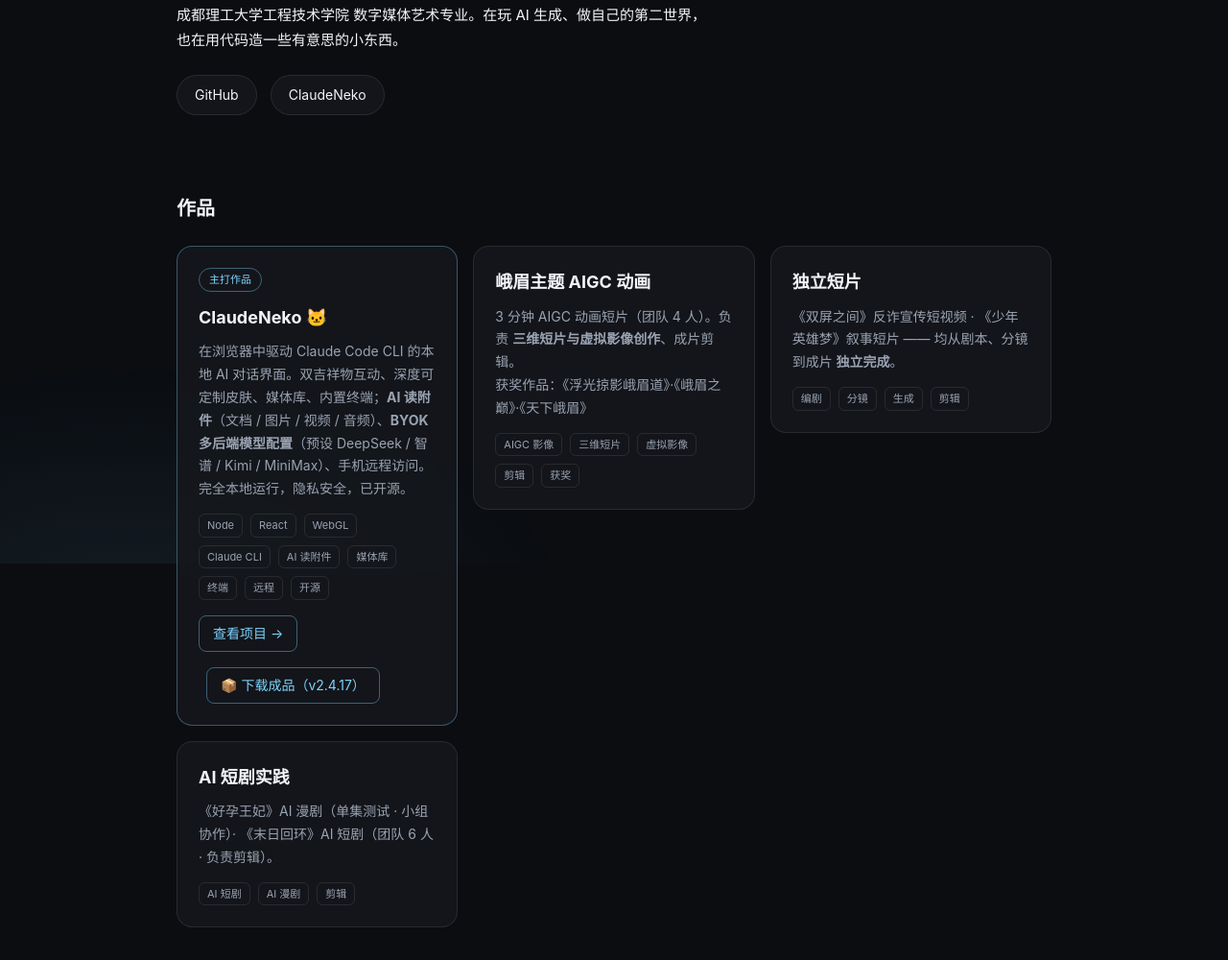
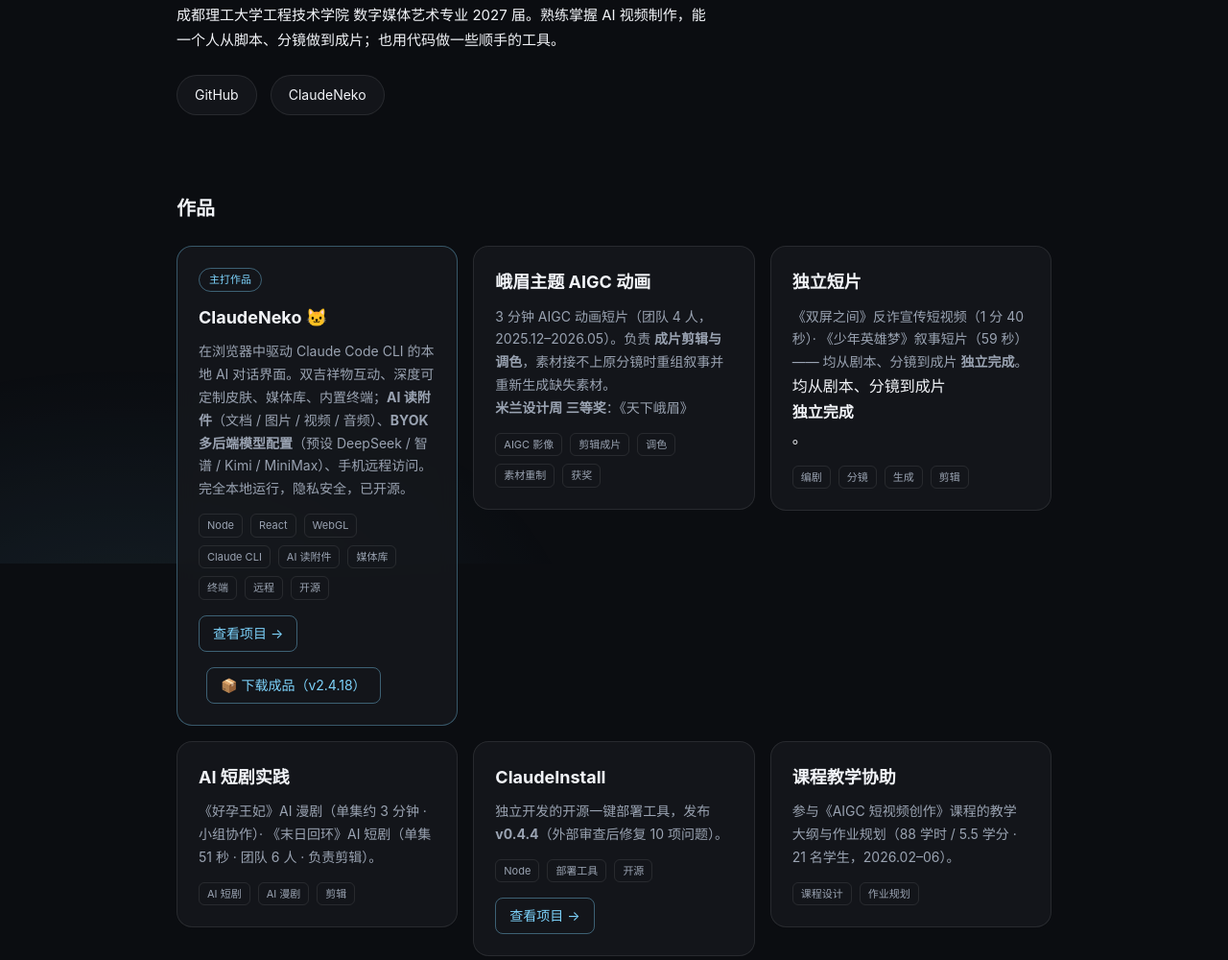
Before and after one commit to YTDX-158/YTDX-158.github.io, a plain HTML site: page index.html in a window 1280 px wide. Shown: the part 213-1213 px from the top of the page at 96% size. Drawn offline with Linux system fonts and the light colour scheme.

Commit message:
更新作品集：补 ClaudeInstall 与教学协助，简介与时间口径对齐简历

```diff
--- a/index.html
+++ b/index.html
@@ -90,8 +90,8 @@
   <header class="hero">
     <div class="wrap">
       <h1>仰天大笑</h1>
-      <p class="sub">YTDX-158 · 数字媒体艺术 · AI 创作玩家</p>
-      <p class="intro">成都理工大学工程技术学院 数字媒体艺术专业。在玩 AI 生成、做自己的第二世界，也在用代码造一些有意思的小东西。</p>
+      <p class="sub">YTDX-158 · 数字媒体艺术 · AI 影像创作</p>
+      <p class="intro">成都理工大学工程技术学院 数字媒体艺术专业 2027 届。熟练掌握 AI 视频制作，能一个人从脚本、分镜做到成片；也用代码做一些顺手的工具。</p>
       <div class="links">
         <a href="https://github.com/YTDX-158" target="_blank">GitHub</a>
         <a href="https://github.com/YTDX-158/ClaudeNeko" target="_blank">ClaudeNeko</a>
@@ -112,23 +112,24 @@
             <span class="tag">Node</span><span class="tag">React</span><span class="tag">WebGL</span><span class="tag">Claude CLI</span><span class="tag">AI 读附件</span><span class="tag">媒体库</span><span class="tag">终端</span><span class="tag">远程</span><span class="tag">开源</span>
           </div>
           <a class="more" href="https://github.com/YTDX-158/ClaudeNeko" target="_blank">查看项目 →</a>
-          <a class="more" href="https://github.com/YTDX-158/ClaudeNeko/releases" target="_blank" style="margin-left:8px">📦 下载成品（v2.4.17）</a>
+          <a class="more" href="https://github.com/YTDX-158/ClaudeNeko/releases" target="_blank" style="margin-left:8px">📦 下载成品（v2.4.18）</a>
         </article>
 
         <!-- 影像作品 -->
         <article class="card">
           <h3>峨眉主题 AIGC 动画</h3>
-          <p>3 分钟 AIGC 动画短片（团队 4 人）。负责 <strong>三维短片与虚拟影像创作</strong>、成片剪辑。<br />
-             获奖作品：《浮光掠影峨眉道》·《峨眉之巅》·《天下峨眉》</p>
+          <p>3 分钟 AIGC 动画短片（团队 4 人，2025.12–2026.05）。负责 <strong>成片剪辑与调色</strong>，素材接不上原分镜时重组叙事并重新生成缺失素材。<br />
+             <strong>米兰设计周 三等奖</strong>：《天下峨眉》</p>
           <div class="meta">
-            <span class="tag">AIGC 影像</span><span class="tag">三维短片</span>
-            <span class="tag">虚拟影像</span><span class="tag">剪辑</span><span class="tag">获奖</span>
+            <span class="tag">AIGC 影像</span><span class="tag">剪辑成片</span>
+            <span class="tag">调色</span><span class="tag">素材重制</span><span class="tag">获奖</span>
           </div>
         </article>
 
         <article class="card">
           <h3>独立短片</h3>
-          <p>《双屏之间》反诈宣传短视频 · 《少年英雄梦》叙事短片 ——
+          <p>《双屏之间》反诈宣传短视频（1 分 40 秒）· 《少年英雄梦》叙事短片（59 秒）——
+             均从剧本、分镜到成片 <strong>独立完成</strong>。</p>
              均从剧本、分镜到成片 <strong>独立完成</strong>。</p>
           <div class="meta">
             <span class="tag">编剧</span><span class="tag">分镜</span>
@@ -138,9 +139,25 @@
 
         <article class="card">
           <h3>AI 短剧实践</h3>
-          <p>《好孕王妃》AI 漫剧（单集测试 · 小组协作）· 《末日回环》AI 短剧（团队 6 人 · 负责剪辑）。</p>
+          <p>《好孕王妃》AI 漫剧（单集约 3 分钟 · 小组协作）· 《末日回环》AI 短剧（单集 51 秒 · 团队 6 人 · 负责剪辑）。</p>
           <div class="meta">
             <span class="tag">AI 短剧</span><span class="tag">AI 漫剧</span><span class="tag">剪辑</span>
+          </div>
+        </article>
+        <article class="card">
+          <h3>ClaudeInstall</h3>
+          <p>独立开发的开源一键部署工具，发布 <strong>v0.4.4</strong>（外部审查后修复 10 项问题）。</p>
+          <div class="meta">
+            <span class="tag">Node</span><span class="tag">部署工具</span><span class="tag">开源</span>
+          </div>
+          <a class="more" href="https://github.com/YTDX-158/ClaudeInstall" target="_blank">查看项目 →</a>
+        </article>
+
+        <article class="card">
+          <h3>课程教学协助</h3>
+          <p>参与《AIGC 短视频创作》课程的教学大纲与作业规划（88 学时 / 5.5 学分 · 21 名学生，2026.02–06）。</p>
+          <div class="meta">
+            <span class="tag">课程设计</span><span class="tag">作业规划</span>
           </div>
         </article>
       </div>
```
